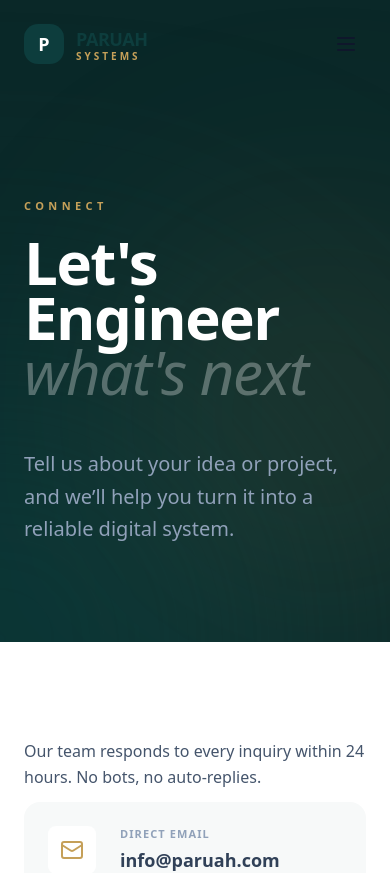
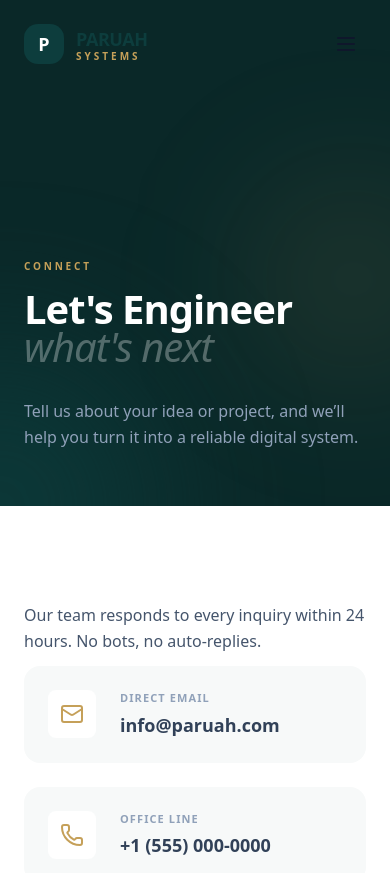
Before and after one commit to elpah/paruah-systems, a React (Vite) app: page /contact in a window 390 px wide. Shown: the top 873 px of the page. Built offline with nearby package versions, Linux system fonts and the light colour scheme; a web font is replaced by a local one.

Commit message:
minor fixes

```diff
--- a/src/components/sharedUi/SharedHero.tsx
+++ b/src/components/sharedUi/SharedHero.tsx
@@ -6,68 +6,52 @@ type SharedHeroProps = {
   italicHeader: string;
   paragraph?: string;
 };
+
 const SharedHero = ({ cat, header, italicHeader, paragraph }: SharedHeroProps) => {
   return (
-    <section className="bg-[#0A2828] min-h-[60vh] flex flex-col justify-end pb-24 pt-48  relative overflow-hidden">
-      <div className="">
-        <div className="max-w-[1400px] mx-auto  px-6 md:px-12 relative z-10">
+    <section className="relative overflow-hidden bg-[#0A2828] min-h-[60svh] flex items-end pt-28 pb-14 sm:pt-32 sm:pb-16 md:pt-40 md:pb-24">
+      <div className="relative z-10 w-full max-w-[1400px] mx-auto px-6 md:px-12">
         <motion.span
-            initial={{
-              opacity: 0,
-              y: 12,
-            }}
-            animate={{
-              opacity: 1,
-              y: 0,
-            }}
-            transition={{
-              duration: 0.7,
-            }}
-            className="inline-block text-[11px] font-bold uppercase tracking-[0.4em] text-[#C5A059] mb-5"
+          initial={{ opacity: 0, y: 12 }}
+          animate={{ opacity: 1, y: 0 }}
+          transition={{ duration: 0.7 }}
+          className="inline-block mb-4 text-[10px] sm:text-[11px] font-bold uppercase tracking-[0.28em] sm:tracking-[0.4em] text-[#C5A059]"
         >
           {cat}
         </motion.span>
+
         <motion.h1
-            initial={{
-              opacity: 0,
-              y: 40,
-            }}
-            animate={{
-              opacity: 1,
-              y: 0,
-            }}
+          initial={{ opacity: 0, y: 40 }}
+          animate={{ opacity: 1, y: 0 }}
           transition={{
             duration: 0.9,
             delay: 0.1,
             ease: [0.22, 1, 0.36, 1],
           }}
-            className="text-6xl md:text-8xl font-bold text-white leading-[0.92] tracking-tight mb-12 max-w-4xl"
+          className="max-w-4xl mb-8 md:mb-12 text-[clamp(2.5rem,8vw,6rem)] font-bold text-white leading-[0.95] tracking-tight"
         >
-            {header} <br />
-            <span className="italic font-light text-white/30">{italicHeader}</span>
+          {header}
+          <span className="hidden sm:inline">
+            <br />
+          </span>{' '}
+          <span className="block italic font-light text-white/30">{italicHeader}</span>
         </motion.h1>
+
+        {paragraph && (
           <motion.p
-            initial={{
-              opacity: 0,
-              y: 20,
-            }}
-            animate={{
-              opacity: 1,
-              y: 0,
-            }}
-            transition={{
-              duration: 0.8,
-              delay: 0.3,
-            }}
-            className="text-xl text-slate-400 max-w-2xl leading-relaxed"
+            initial={{ opacity: 0, y: 20 }}
+            animate={{ opacity: 1, y: 0 }}
+            transition={{ duration: 0.8, delay: 0.3 }}
+            className="max-w-2xl text-base sm:text-lg md:text-xl text-slate-400 leading-relaxed"
           >
             {paragraph}
           </motion.p>
+        )}
       </div>
-      </div>
-      <div className="pointer-events-none">
-        <div className="absolute bottom-0 left-0 w-[600px] h-[600px] bg-[#0D3D3D] blur-[140px] rounded-full -translate-x-1/2 translate-y-1/2 opacity-80" />
-        <div className="absolute top-1/3 right-0 w-[400px] h-[400px] bg-[#C5A059]/10 blur-[120px] rounded-full translate-x-1/3" />
+
+      <div className="pointer-events-none absolute inset-0">
+        <div className="absolute bottom-0 left-0 w-[320px] h-[320px] sm:w-[500px] sm:h-[500px] md:w-[600px] md:h-[600px] bg-[#0D3D3D] blur-[80px] sm:blur-[120px] rounded-full -translate-x-1/2 translate-y-1/2 opacity-80" />
+        <div className="absolute top-1/3 right-0 w-[220px] h-[220px] sm:w-[320px] sm:h-[320px] md:w-[400px] md:h-[400px] bg-[#C5A059]/10 blur-[70px] sm:blur-[100px] md:blur-[120px] rounded-full translate-x-1/3" />
       </div>
     </section>
   );
--- a/src/pages/Solutions.tsx
+++ b/src/pages/Solutions.tsx
@@ -1,4 +1,3 @@
-// export default Solutions;
 import CTA from '@/components/sharedUi/CTA';
 import SharedHero from '@/components/sharedUi/SharedHero';
 import SolutionsBlock from '@/components/SolutionsBlock';
@@ -15,7 +14,7 @@ const Solutions = () => {
       />
 
       <div className="max-w-[1400px] mx-auto px-6 md:px-12 py-30">
-        {SOLUTION_PROJECTS.map(project => (
+        {SOLUTION_PROJECTS.map((project) => (
           <SolutionsBlock key={project.id} project={project} />
         ))}
       </div>
```
Lines whose indentation alone changed are shown as unchanged.
